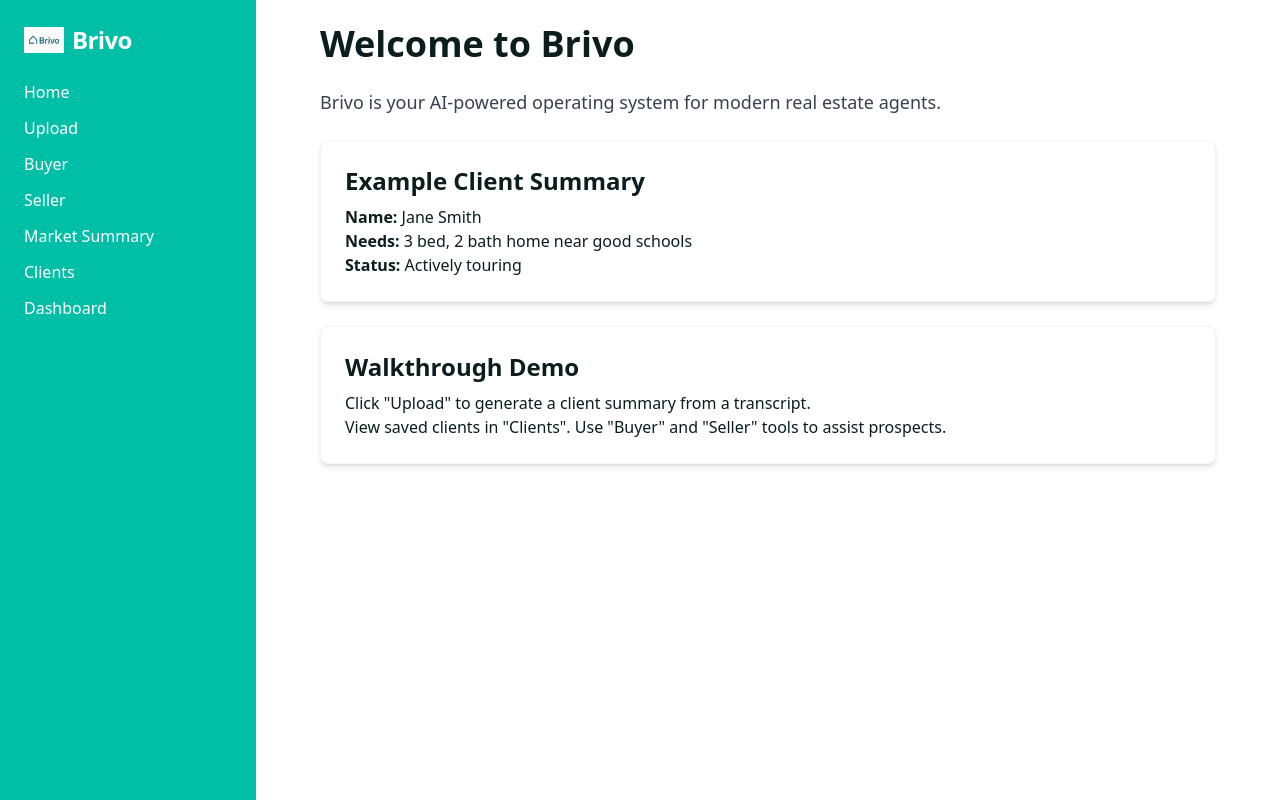
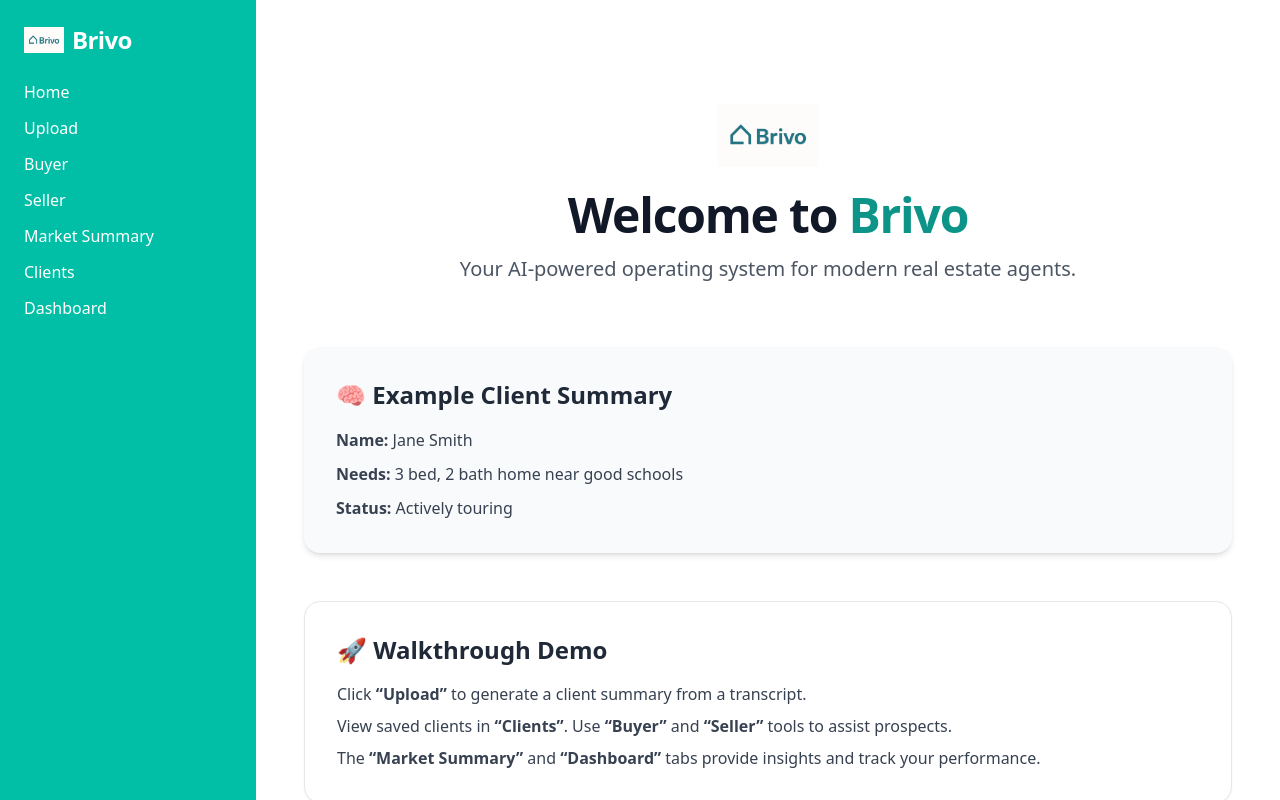
Before and after one commit to malsarraf98/agentgpt-prototype, a Next.js app: page / in a window 1280 px wide. Built offline with nearby package versions, Linux system fonts and the light colour scheme.

Commit message:
Update index.js

```diff
--- a/pages/index.js
+++ b/pages/index.js
@@ -1,23 +1,49 @@
+import Image from "next/image";
+import Head from "next/head";
+
 export default function Home() {
   return (
-    <div className="max-w-4xl mx-auto space-y-6">
-      <h1 className="text-4xl font-bold text-brivo-dark">Welcome to Brivo</h1>
-      <p className="text-lg text-gray-700">
-        Brivo is your AI-powered operating system for modern real estate agents.
+    <>
+      <Head>
+        <title>Brivo – AI for Real Estate Agents</title>
+      </Head>
+      <div className="min-h-screen bg-white text-gray-900">
+        <div className="max-w-6xl mx-auto px-6 py-20">
+          <div className="mb-16 text-center">
+            <div className="flex justify-center mb-6">
+              <Image src="/brivo-logo.png" alt="Brivo Logo" width={100} height={100} />
+            </div>
+            <h1 className="text-5xl font-bold tracking-tight text-gray-900">
+              Welcome to <span className="text-teal-600">Brivo</span>
+            </h1>
+            <p className="mt-4 text-xl text-gray-600 max-w-2xl mx-auto">
+              Your AI-powered operating system for modern real estate agents.
             </p>
+          </div>
 
-      <div className="bg-white shadow-md rounded-lg p-6 border border-gray-100">
-        <h2 className="text-2xl font-semibold text-brivo-dark mb-2">Example Client Summary</h2>
+          <div className="bg-gray-50 p-8 rounded-2xl shadow-md mb-12">
+            <h2 className="text-2xl font-semibold mb-4 text-gray-800">🧠 Example Client Summary</h2>
+            <div className="text-gray-700 space-y-2 leading-relaxed">
               <p><strong>Name:</strong> Jane Smith</p>
               <p><strong>Needs:</strong> 3 bed, 2 bath home near good schools</p>
               <p><strong>Status:</strong> Actively touring</p>
             </div>
+          </div>
 
-      <div className="bg-white shadow-md rounded-lg p-6 border border-gray-100">
-        <h2 className="text-2xl font-semibold text-brivo-dark mb-2">Walkthrough Demo</h2>
-        <p>Click "Upload" to generate a client summary from a transcript.</p>
-        <p>View saved clients in "Clients". Use "Buyer" and "Seller" tools to assist prospects.</p>
+          <div className="bg-white p-8 rounded-2xl border border-gray-200 shadow-sm">
+            <h2 className="text-2xl font-semibold mb-4 text-gray-800">🚀 Walkthrough Demo</h2>
+            <p className="text-gray-700 mb-2">
+              Click <strong>“Upload”</strong> to generate a client summary from a transcript.
+            </p>
+            <p className="text-gray-700 mb-2">
+              View saved clients in <strong>“Clients”</strong>. Use <strong>“Buyer”</strong> and <strong>“Seller”</strong> tools to assist prospects.
+            </p>
+            <p className="text-gray-700">
+              The <strong>“Market Summary”</strong> and <strong>“Dashboard”</strong> tabs provide insights and track your performance.
+            </p>
           </div>
         </div>
+      </div>
+    </>
   );
 }
```
Lines whose indentation alone changed are shown as unchanged.
